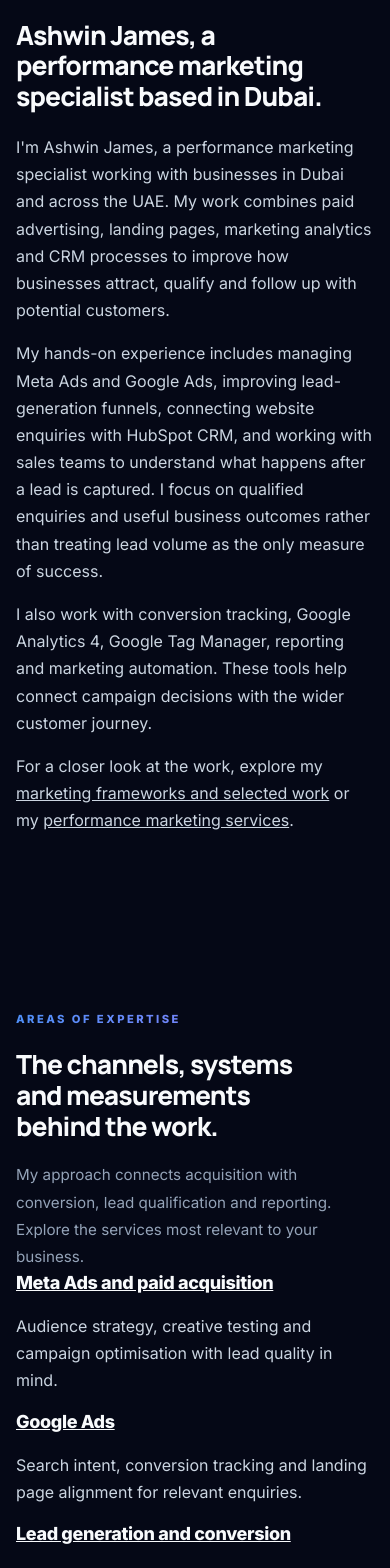
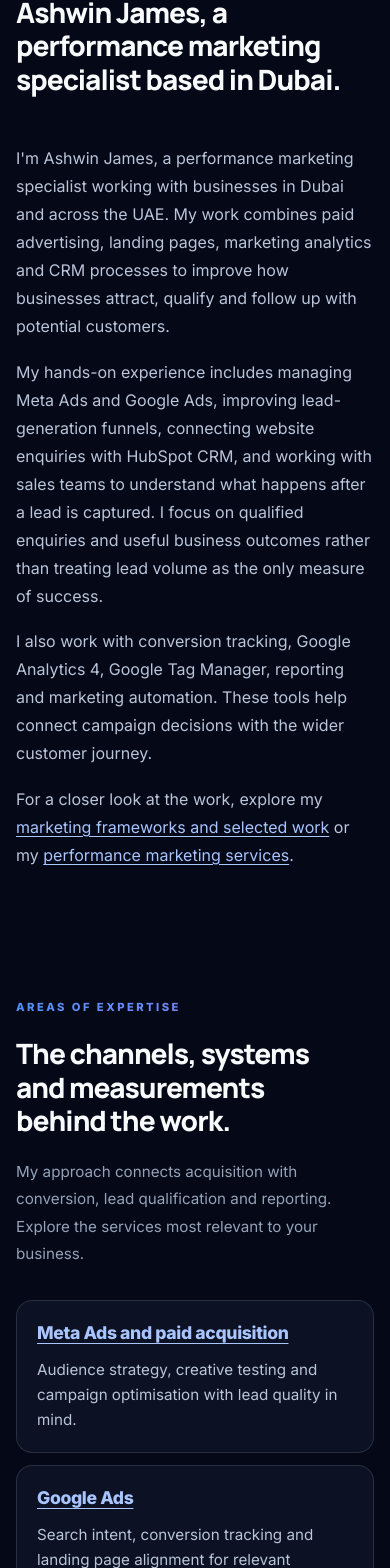
Before and after one commit to ashwinpjames/Ashwin-Portfolio, a React (Vite) app: page /about in a window 390 px wide. Shown: the part 1192-2760 px from the top of the page. Built offline with nearby package versions, Linux system fonts and the light colour scheme.

Commit message:
Style About professional background and expertise sections responsively

```diff
--- a/src/styles/about-mobile-editorial.css
+++ b/src/styles/about-mobile-editorial.css
@@ -95,3 +95,72 @@
     grid-template-columns: 1fr;
   }
 }
+
+
+/* About SEO supporting sections: restrained editorial layout on all viewports. */
+.about-page .about-bio-section,
+.about-page .about-expertise-section {
+  padding-block: clamp(3.5rem, 7vw, 6rem);
+}
+.about-page .about-bio-layout {
+  display: grid;
+  grid-template-columns: minmax(0, .9fr) minmax(0, 1.1fr);
+  gap: clamp(2rem, 5vw, 5rem);
+  align-items: start;
+}
+.about-page .about-bio-layout h2,
+.about-page .about-expertise-section h2 {
+  font-size: clamp(1.75rem, 2.8vw, 2.65rem) !important;
+  line-height: 1.2 !important;
+}
+.about-page .about-bio-copy {
+  max-width: 66ch;
+}
+.about-page .about-bio-copy p {
+  margin: 0 0 1.1rem;
+  color: #b9c5d9;
+  font-size: 1rem;
+  line-height: 1.75;
+}
+.about-page .about-bio-copy a,
+.about-page .about-expertise-card a {
+  color: #a8c5ff;
+  text-underline-offset: .2em;
+}
+.about-page .about-bio-copy a:focus-visible,
+.about-page .about-expertise-card a:focus-visible {
+  outline: 2px solid #93c5fd;
+  outline-offset: 4px;
+}
+.about-page .about-expertise-grid {
+  display: grid;
+  grid-template-columns: repeat(2, minmax(0, 1fr));
+  gap: 1rem;
+  margin-top: 2rem;
+}
+.about-page .about-expertise-card {
+  min-width: 0;
+  padding: clamp(1.25rem, 2.2vw, 1.75rem);
+  border: 1px solid rgba(148,163,184,.2);
+  border-radius: 1rem;
+  background: rgba(20,29,48,.5);
+}
+.about-page .about-expertise-card h3 {
+  margin: 0 0 .75rem;
+  font-size: clamp(1.1rem, 1.5vw, 1.35rem);
+  line-height: 1.35;
+}
+.about-page .about-expertise-card p {
+  margin: 0;
+  color: #b9c5d9;
+  font-size: .95rem;
+  line-height: 1.65;
+}
+@media (max-width: 767px) {
+  .about-page .about-bio-section,
+  .about-page .about-expertise-section { padding-block: 3.5rem; }
+  .about-page .about-bio-layout,
+  .about-page .about-expertise-grid { grid-template-columns: minmax(0, 1fr); }
+  .about-page .about-bio-layout { gap: 1.5rem; }
+  .about-page .about-expertise-grid { gap: .75rem; }
+}
```
